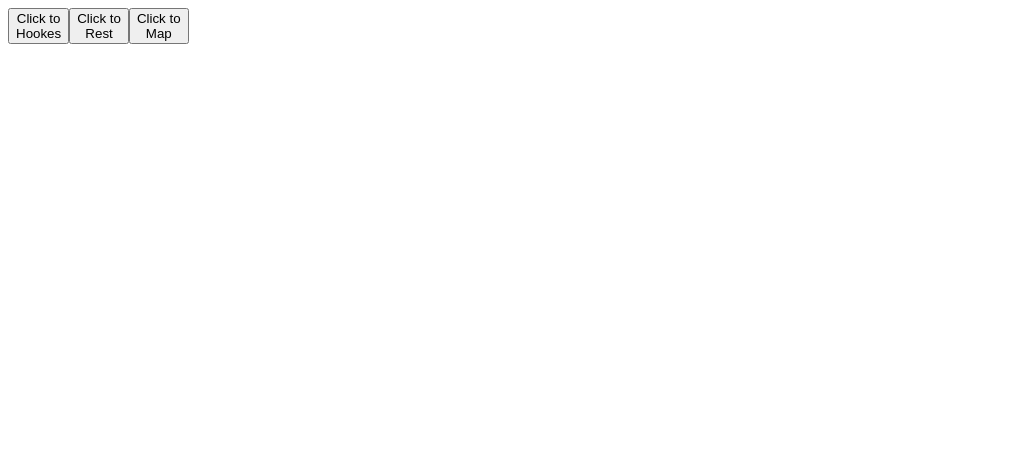
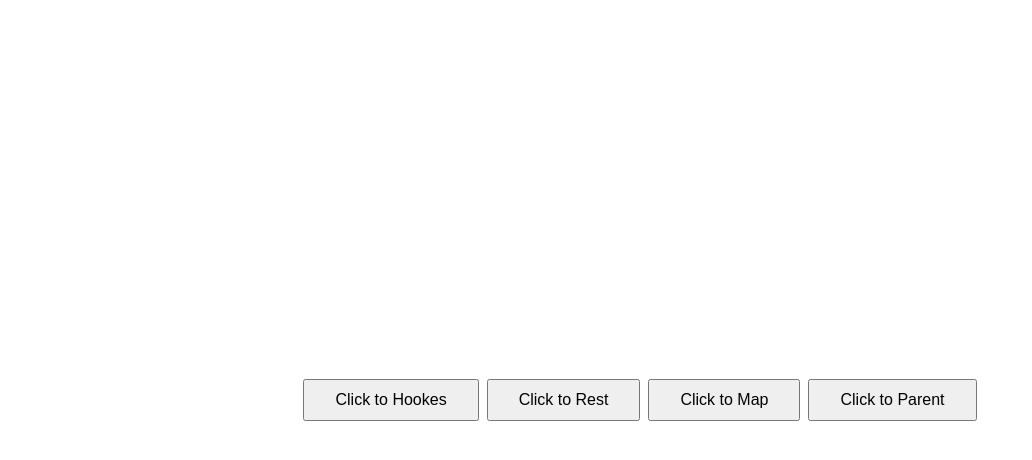
Before and after one commit to ER-MahipalSingh/10AM_ReactJS, a React (Vite) app: page / in a window 1280 px wide. Shown: the top 460 px of the page, without its empty margins (0-1032 px from the left). Built offline with nearby package versions, Linux system fonts and the light colour scheme.

Commit message:
Add files via upload

```diff
--- a/src/App.jsx
+++ b/src/App.jsx
@@ -5,6 +5,7 @@ import Home from "./pages/Home";
 import Map from "./pages/Map";
 import Rest from "./pages/Rest";
 import Hookes from "./pages/Hookes";
+import Parent from "./pages/Parent";
 
 function App() {
   return (
@@ -14,6 +15,7 @@ function App() {
         <Route path="/map" element={<Map />} />
         <Route path="/rest" element={<Rest />} />
         <Route path="/hookes" element={<Hookes />} />
+        <Route path="/parent" element={<Parent />} />
       </Routes>
     </BrowserRouter>
   );
--- a/src/index.css
+++ b/src/index.css
@@ -0,0 +1,24 @@
+*{
+    padding: 0;
+    margin: 0;
+}
+
+body{
+    width: 100vw;
+    height: 100vh;
+}
+
+.home-box{
+    width: 100%;
+    height: 100vh;
+    display: flex;
+    align-items: center;
+    justify-content: center;
+    gap: 8px;
+}
+
+.home-box button{
+    padding: 10px 30px;
+    font-size: 16px;
+    /* color: ; */
+}
--- /dev/null
+++ b/src/pages/Child.jsx
@@ -0,0 +1,16 @@
+import React from 'react'
+
+
+
+const Child = ({name}) => {
+    console.log(name);
+
+  return (
+    <div>
+        <h1>Child Component</h1>
+        <h2>Name: {name}</h2>
+    </div>
+  )
+}
+
+export default Child
--- a/src/pages/Home.jsx
+++ b/src/pages/Home.jsx
@@ -3,12 +3,14 @@ import Hookes from "./Hookes";
 import Rest from "./Rest";
 import Map from "./Map";
 import { Link } from "react-router-dom";
+import Parent from "./Parent";
 
 const Home = () => {
   const links = [
-    { id: 1, pages: <Hookes />, path: "/hookes" },
-    { id: 2, pages: <Rest />, path: "/rest" },
-    { id: 3, pages: <Map />, path: "/map" },
+    { id: 1, pages: "Hookes", path: "/hookes" },
+    { id: 2, pages: "Rest", path: "/rest" },
+    { id: 3, pages: "Map", path: "/map" },
+    { id: 3, pages: "Parent", path: "/parent" },
   ];
 
   return (
--- /dev/null
+++ b/src/pages/Parent.jsx
@@ -0,0 +1,41 @@
+import React, { useState } from "react";
+import Child from "./Child";
+
+const Parent = () => {
+  // let name = "Jhon"
+  const [name, setName] = useState("Rames");
+
+  const loginHandler = () => {
+    console.log("Login Done");
+  };
+  return (
+    <div>
+      <h1>Parent Component</h1>
+      <Child name={name} />
+      <User name={name} />
+      <Login lable="Login" onClick={loginHandler} type="submit" />
+    </div>
+  );
+};
+
+const User = ({ name }) => {
+  return (
+    <div>
+      <h1>User Function</h1>
+      <h2>Name: {name}</h2>
+    </div>
+  );
+};
+
+const Login = ({ lable, ...other }) => {
+  console.log({ ...other });
+
+  return (
+    <div>
+      <h1>Login Function</h1>
+      <button {...other}>{lable}</button>
+    </div>
+  );
+};
+
+export default Parent;
```
